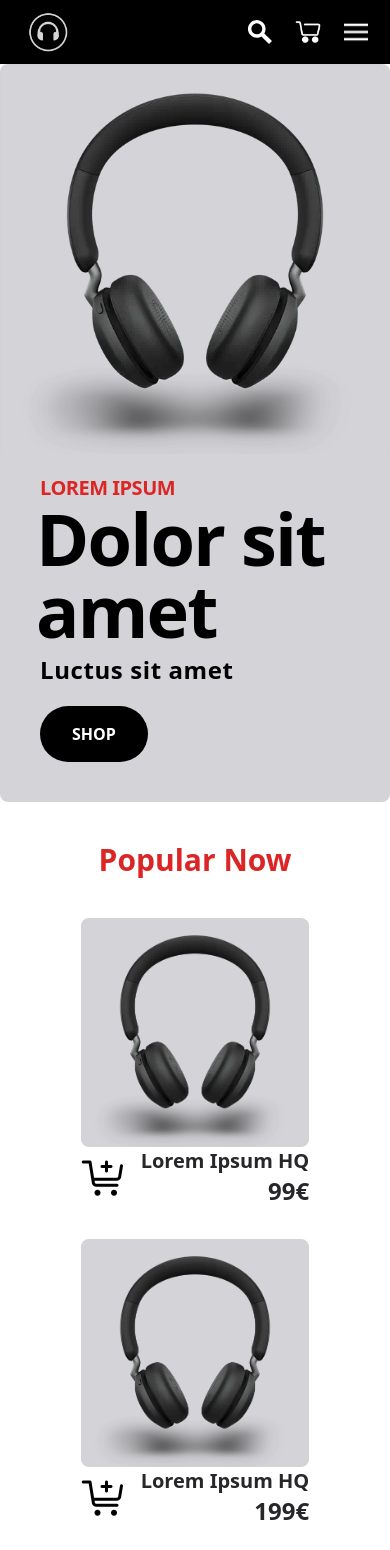
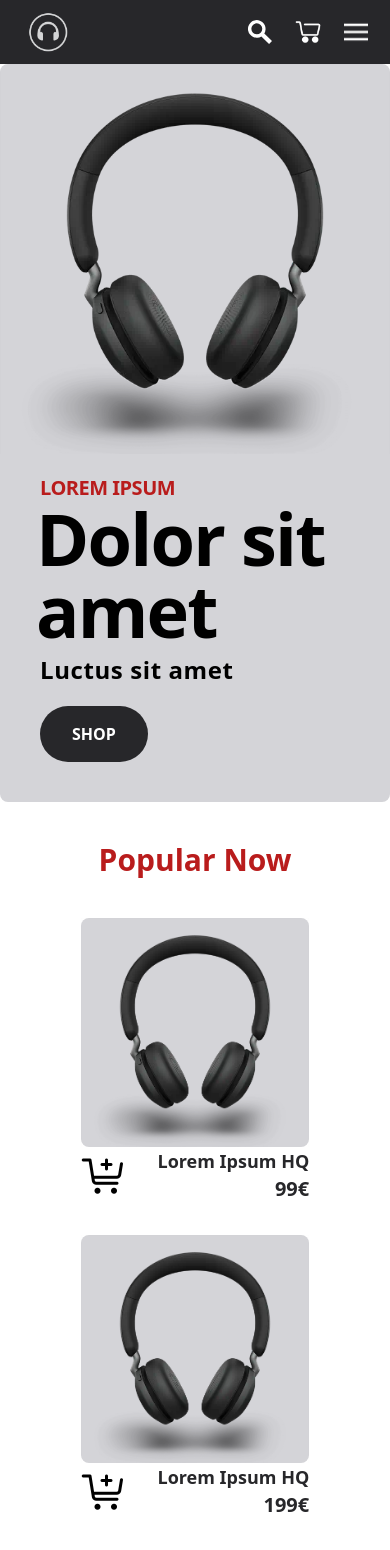
Before and after one commit to Jogopin/Groovz-client, a React (Vite) app: page / in a window 390 px wide. Shown: the top 1550 px of the page. Built offline with nearby package versions, Linux system fonts and the light colour scheme.

Commit message:
Various minor updates: CSS, names, files

```diff
--- a/src/components/HeroBanner.jsx
+++ b/src/components/HeroBanner.jsx
@@ -14,7 +14,7 @@ const HeroBanner = () => {
 
       {/* TEXT */}
       <div className="pb-10 pl-10 ">
-        <span className="text-xl font-bold uppercase tracking-tight text-red-600">
+        <span className="text-xl font-bold uppercase tracking-tight text-red-700">
           Lorem ipsum
         </span>
         <h1 className="-ml-1 mb-2 text-7xl font-bold tracking-tight">
@@ -23,8 +23,8 @@ const HeroBanner = () => {
         <h2 className="text-2xl font-bold tracking-wide">Luctus sit amet</h2>
 
         <Link to="/product/ID">
-          <button className="mt-5 rounded-[30px] bg-black px-8 py-4 font-bold text-white hover:bg-red-600">
-            SHOP
+          <button className="mt-5 rounded-[30px] bg-zinc-800 px-8 py-4 font-bold text-white hover:bg-red-700">
+           SHOP
           </button>
         </Link>
       </div>
--- a/src/components/MenuModal.jsx
+++ b/src/components/MenuModal.jsx
@@ -8,7 +8,7 @@ const MenuModal = ({ isMenuModalOn, toggleMenuModal }) => {
 
 
   return (
-    <nav className="fixed lg:hidden flex flex-col justify-between right-0 top-0 z-40 h-[500px] w-[330px] rounded-md bg-black pt-16 pb-10 text-white">
+    <nav className="fixed lg:hidden flex flex-col justify-between right-0 top-0 z-40 h-[500px] w-[330px] rounded-md bg-zinc-800 pt-16 pb-10 text-white">
     {/* Hidden NavLinks */}
     <ul className="flex w-full flex-col items-center gap-12">
       <li className="w-[60%] pb-6 text-center">
--- a/src/components/Navbar.jsx
+++ b/src/components/Navbar.jsx
@@ -29,7 +29,7 @@ const Navbar = () => {
 
 
   return (
-    <nav className="flex h-16 w-screen items-center justify-between bg-black px-5 py-6 font-semibold text-white">
+    <nav className="flex h-16 w-screen items-center justify-between bg-zinc-800 px-5 py-6 font-semibold text-white">
       {/* Left Side */}
 
       <Link to={"/"} className="mx-2 h-10 w-10 flex-1">
--- a/src/components/PopularProducts.jsx
+++ b/src/components/PopularProducts.jsx
@@ -1,14 +1,14 @@
 import React from 'react'
-import Product from './Product'
+import ProductCard from './ProductCard'
 
 const PopularProducts = ({productsList}) => {
 
   return (
     <div className="flex flex-col items-center">
-        <h2 className="my-10 text-3xl font-bold text-red-600 ">Popular Now</h2>
+        <h2 className="my-10 text-3xl font-bold text-red-700 ">Popular Now</h2>
         <div className="mb-10 flex w-3/4 md:w-full md:gap-8 flex-col gap-y-8 md:flex-row px-8 lg:gap-x-16 md:justify-center lg:w-3/4 xl:w-[1200px]">
           {productsList.map((product) => (
-            <Product product={product} key={product._id} />
+            <ProductCard product={product} key={product._id} />
           ))}
         </div>
       </div>
--- a/src/components/Product.jsx
+++ b/src/components/ProductCard.jsx
@@ -1,7 +1,7 @@
 import React from "react";
 import { addCartIcon } from "../assets/icons";
 
-const Product = ({product}) => {
+const ProductCard = ({product}) => {
 
 
   return (
@@ -13,16 +13,16 @@ const Product = ({product}) => {
         <img className="h-full" src={product.images[0]} />
       </div>
       <div className="flex w-full items-center justify-between text-zinc-800">
-        <button className="easi-in h-12 w-12 duration-200 hover:scale-125">
+        <button className="ease-in h-12 w-12 md:h-8 md:w-8 duration-200 hover:scale-125">
           <img src={addCartIcon} />
         </button>
         <div className="text-right">
-          <h3 className="text-xl font-semibold ">{product.name}</h3>
-          <p className=" text-2xl font-bold">{product.price}€</p>
+          <h3 className="text-lg font-semibold ">{product.name}</h3>
+          <p className=" text-xl font-bold">{product.price}€</p>
         </div>
       </div>
     </div>
   );
 };
 
-export default Product;
+export default ProductCard;
--- a/src/components/ProductDetails.jsx
+++ b/src/components/ProductDetails.jsx
@@ -4,6 +4,7 @@ import defImg from "../assets/imgs/defImg.webp"
 import defImgRed from "../assets/imgs/defImgRed.png"
 import { addCartIcon } from '../assets/icons'
 import RatingDisplay from './RatingDisplay'
+import RatingReviewInput from './RatingReviewInput'
 
 const imagesList = [defImg,defImgRed]
 
@@ -32,7 +33,7 @@ const ProductDetails = () => {
             <span className="text-md w-14 font-bold">0</span>
             <button className="w-14 h-full text-lg font-bold text-red-700 hover:bg-zinc-400 hover:rounded-r-md">+</button>
           </div>
-          <button className="flex h-14 w-3/4 items-center justify-evenly rounded-md bg-red-700 font-semibold text-white">
+          <button className="flex h-14 w-3/4 items-center justify-evenly btn-primary">
             <img src={addCartIcon} className="w-8 invert" />
             Add to the cart
           </button>
--- a/src/components/RatingReviewInput.jsx
+++ b/src/components/RatingReviewInput.jsx
@@ -28,7 +28,7 @@ const RatingReviewInput = () => {
             />
           </label>
         ))}
-        <span className="ml-2 font-semibold">{rating ? rating : null}</span>
+        {/* <span className="ml-2 font-semibold">{rating ? rating : null}</span> */}
       </div>
       <label>
         <textarea
@@ -42,7 +42,7 @@ const RatingReviewInput = () => {
           }}
         />
       </label>
-      <button className="h-14 w-2/4 md:w-1/4 btn-primary">Submit</button>
+      <button className="h-14 w-2/4 md:w-1/4 lg:w-[10rem] btn-primary">Submit</button>
     </form>
   );
 };
--- a/src/components/SearchBar.jsx
+++ b/src/components/SearchBar.jsx
@@ -1,17 +1,14 @@
-
 const SearchBar = ({ isSearchBarOn }) => {
-
-  if(!isSearchBarOn) return <></>
-
+  if (!isSearchBarOn) return <></>;
 
   return (
     <>
-      <form >
+      <form>
         <input
+          type="text"
           className="w-64 rounded-md border-2  border-zinc-600  bg-zinc-900 px-3 py-1.5 font-bold text-zinc-600 placeholder-zinc-700 "
           placeholder="Lorem ipsum"
         />
-
       </form>
     </>
   );
--- a/src/pages/Home.jsx
+++ b/src/pages/Home.jsx
@@ -1,7 +1,6 @@
-import { Product, FooterBanner, HeroBanner, Footer } from "../components";
+import { FooterBanner, HeroBanner } from "../components";
 import defImg from "../assets/imgs/defImg.webp";
 import defImgRed from "../assets/imgs/defImgRed.png"
-import { addCartIcon } from "../assets/icons";
 import PopularProducts from "../components/PopularProducts";
 
 
```
